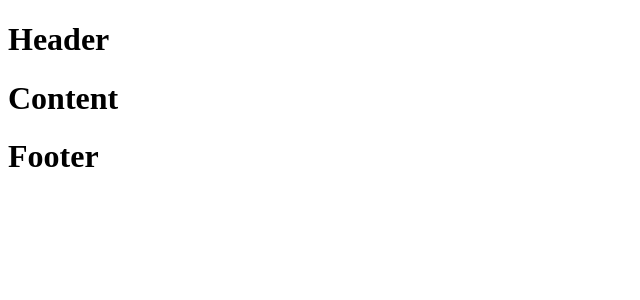
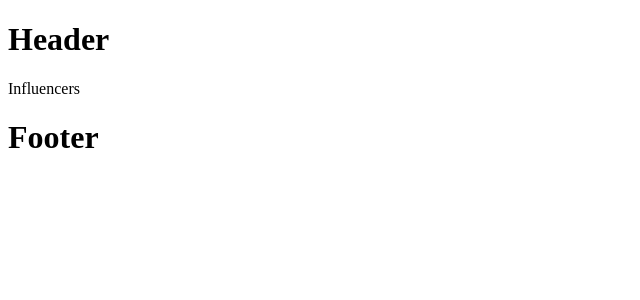
Before and after one commit to rafaelaudy/bestinfluencer, a React (Create React App) app in the folder ui/: page / in a window 1280 px wide. Shown: the top 300 px of the page, without its empty margins (0-640 px from the left). Built offline with nearby package versions, Linux system fonts and the light colour scheme.

Commit message:
Refactor components structure

```diff
--- a/ui/src/components/App.js
+++ b/ui/src/components/App.js
@@ -1,9 +1,17 @@
-import React, { Component } from "react";
-import Layout from "./layout/Layout";
+import React, { Component, Fragment } from "react";
+
+import { Header, Footer } from "./layouts";
+import Influencers from "./influencers/Influencers";
 
 class App extends Component {
   render() {
-    return <Layout />;
+    return (
+      <Fragment>
+        <Header />
+        <Influencers />
+        <Footer />
+      </Fragment>
+    );
   }
 }
 
--- /dev/null
+++ b/ui/src/components/influencers/Influencers.js
@@ -0,0 +1,9 @@
+import React, { Component } from "react";
+
+class Influencers extends Component {
+  render() {
+    return "Influencers";
+  }
+}
+
+export default Influencers;
--- a/ui/src/components/layout/Content.js
+++ /dev/null
@@ -1,3 +0,0 @@
-import React from "react";
-
-export default () => <h1>Content</h1>;
--- a/ui/src/components/layout/Layout.js
+++ /dev/null
@@ -1,13 +0,0 @@
-import React, { Fragment } from "react";
-
-import Content from "./Content";
-import Footer from "./Footer";
-import Header from "./Header";
-
-export default () => (
-  <Fragment>
-    <Header />
-    <Content />
-    <Footer />
-  </Fragment>
-);
--- /dev/null
+++ b/ui/src/components/layouts/index.js
@@ -0,0 +1,4 @@
+import Footer from "./Footer";
+import Header from "./Header";
+
+export { Footer, Header };
```
Also changed, not shown: ui/src/components/layouts/Footer.js (renamed from ui/src/components/layout/Footer.js), ui/src/components/layouts/Header.js (renamed from ui/src/components/layout/Header.js).
